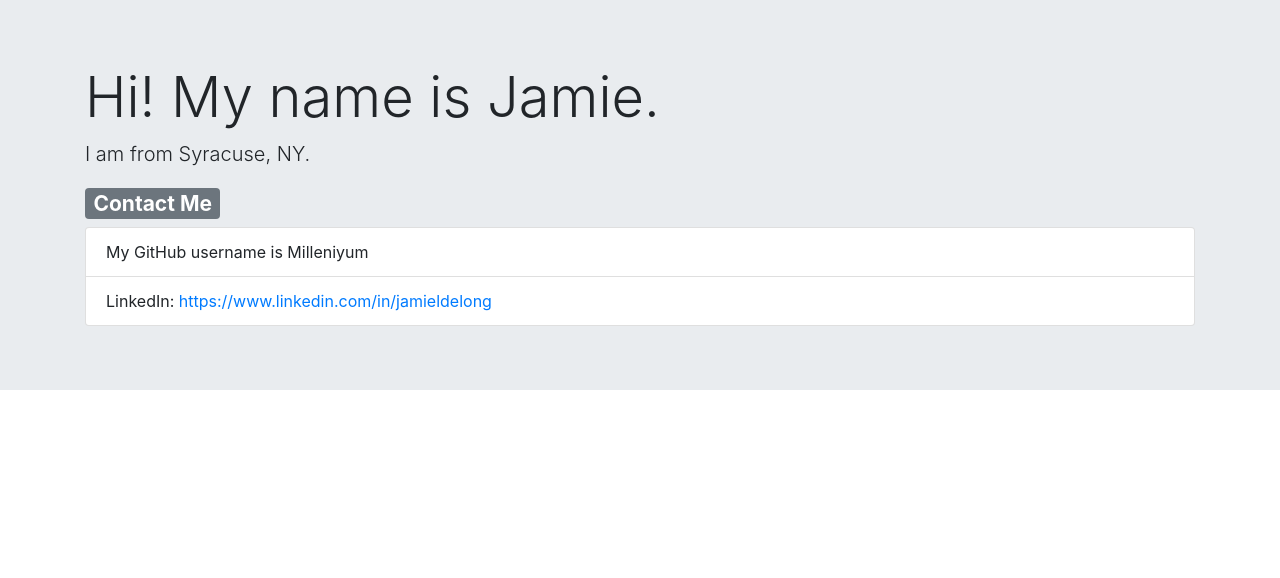
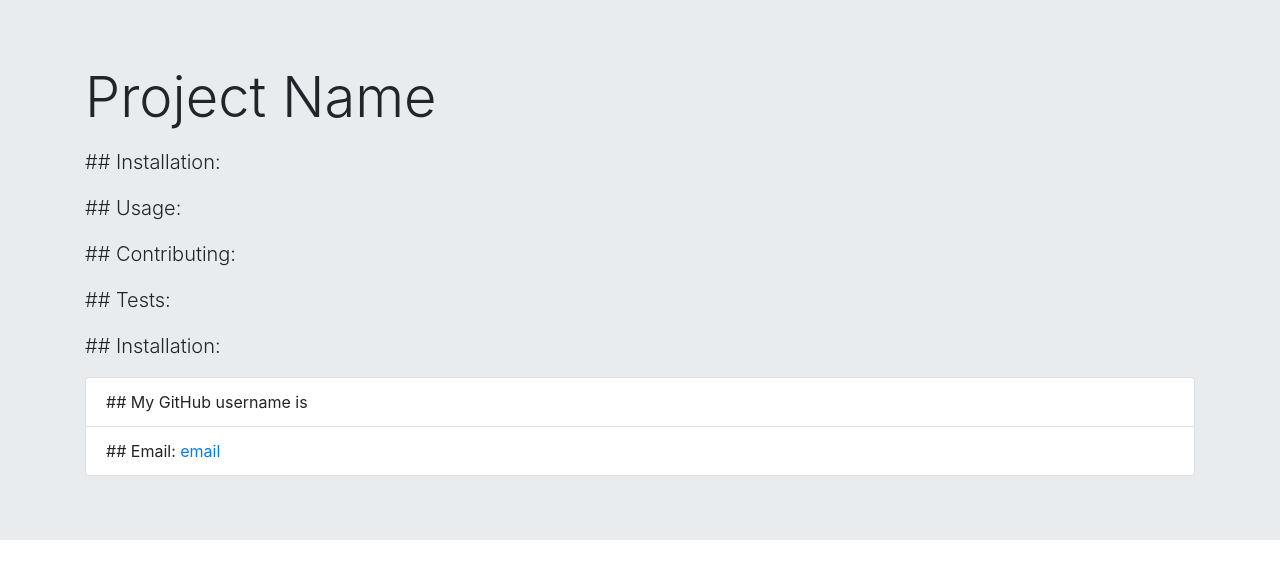
Before and after one commit to marisanesmith/README_Generator, a website: page index.html in a window 1280 px wide. Drawn offline with nearby package versions, Linux system fonts and the light colour scheme.

Commit message:
updated html

```diff
--- a/index.html
+++ b/index.html
@@ -9,12 +9,17 @@
 <body>
   <div class="jumbotron jumbotron-fluid">
   <div class="container">
-    <h1 class="display-4">Hi! My name is Jamie.</h1>
-    <p class="lead">I am from Syracuse, NY.</p>
-    <h3><span class="badge badge-secondary">Contact Me</span></h3>
+    <h1 class="display-4">Project Name</h1>
+    <p class="lead"></p>
+    <h3><span class="badge badge-secondary"></span></h3>
+    <p class="lead">## Installation:</p>
+    <p class="lead">## Usage:</p>
+    <p class="lead">## Contributing:</p>
+    <p class="lead">## Tests:</p>
+    <p class="lead">## Installation:</p>
     <ul class="list-group">
-      <li class="list-group-item">My GitHub username is Milleniyum</li>
-      <li class="list-group-item">LinkedIn: <a href=https://www.linkedin.com/in/jamieldelong>https://www.linkedin.com/in/jamieldelong</a></li>
+      <li class="list-group-item">## My GitHub username is</li>
+      <li class="list-group-item">## Email: <a href="">email</a></li>
     </ul>
   </div>
 </div>
```
Also changed, not shown: index.js (+5 -5 lines), package.json (+17 -7 lines), 1 other file.
